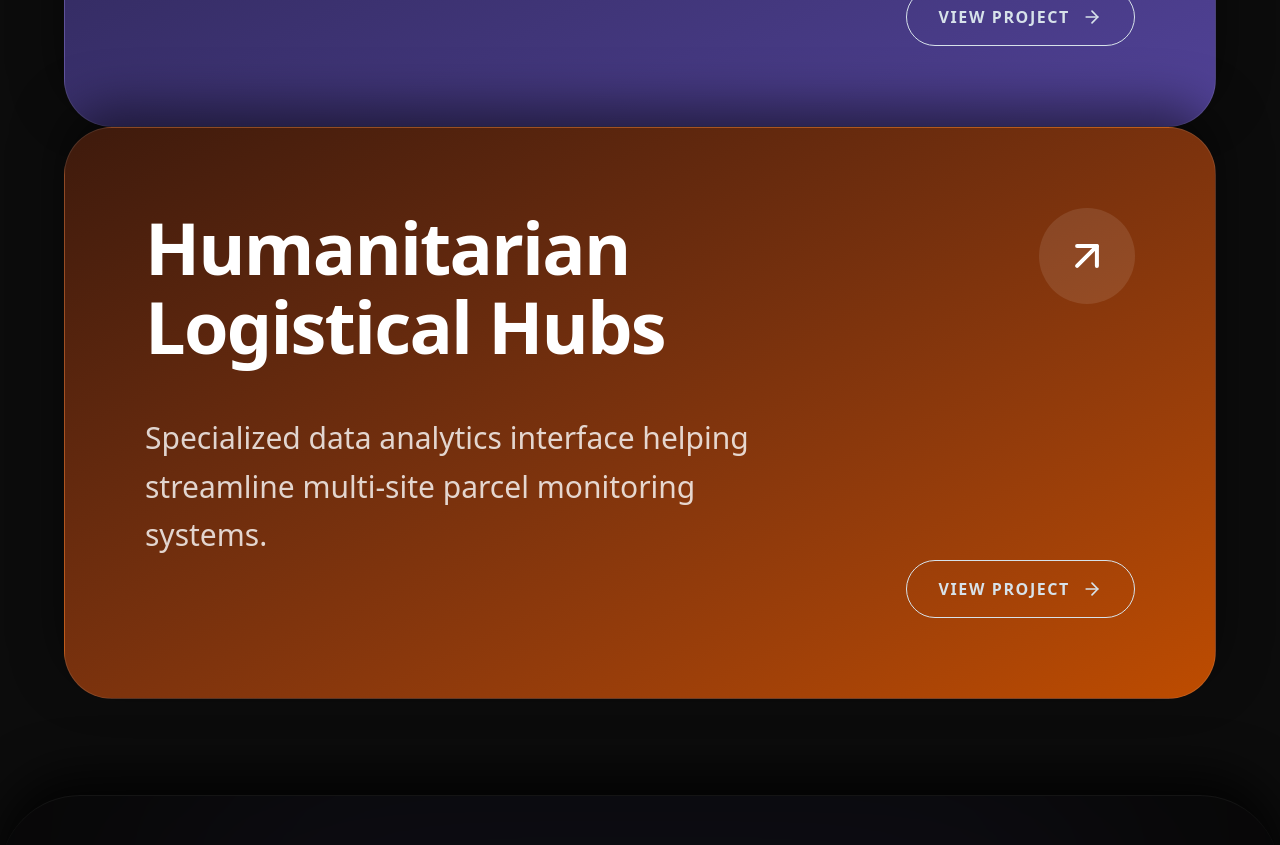
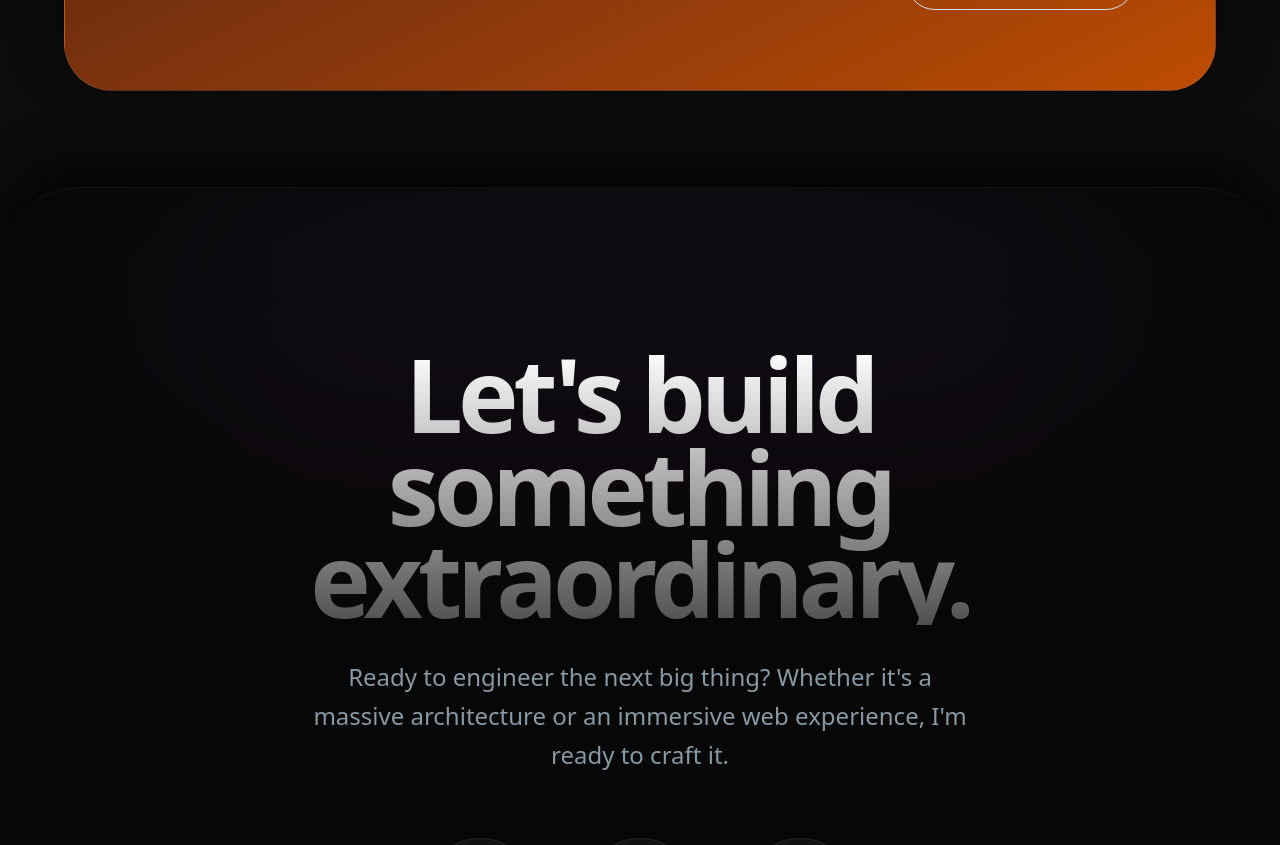
Before and after one commit to MahmoudSalem322/Protflio-, a Next.js app: page / in a window 1280 px wide. Shown: the part 5880-6725 px from the top of the page. Built offline with nearby package versions, Linux system fonts and the light colour scheme.

Commit message:
Remove Smart Spend from portfolio
Removed 'Smart Spend' project from the project showcase list.

```diff
--- a/src/app/page.tsx
+++ b/src/app/page.tsx
@@ -146,7 +146,6 @@ export default function Portfolio() {
               { id: 1, title: 'Masar Platform', desc: 'A project showcase for a modular institution management platform, covering operations, employees, tasks, and reporting. Built with React, TypeScript, and Vite.', color: 'from-[#0C1E3E] to-[#123063]', link: 'https://masartesting.vercel.app/' },
               { id: 2, title: 'Workflow Nets', desc: 'A workspace for projects, tasks, teams, clients, and invoices, with chat, video meetings, and performance dashboards. My role focused on frontend development with Next.js, React, TypeScript, and Tailwind CSS.', color: 'from-[#18011F] to-[#7621B0]', link: 'https://www.workflownets.com/' },
               { id: 3, title: 'Shifa', desc: 'A healthcare platform connecting patients with doctors, health centers, and pharmacies. Features include appointment booking, medicine requests and donations, and prescription reading. Built with Next.js, React, JavaScript, and Tailwind CSS.', color: 'from-[#07352F] to-[#087F74]', link: 'https://github.com/MahmoudSalem322/Shifa-v1' },
-              { id: 4, title: 'Smart Spend', desc: 'A personal finance web app for tracking accounts, income, expenses, budgets, and savings goals. Built with React, JavaScript, and Vite, with Arabic and English interfaces and a Laravel REST API integration.', color: 'from-[#252047] to-[#514297]', link: 'https://github.com/MahmoudSalem322/smart' },
               { id: 5, title: 'Humanitarian Logistical Hubs', desc: 'Specialized data analytics interface helping streamline multi-site parcel monitoring systems.', color: 'from-[#3E1A0C] to-[#BE4C00]', link: '#' }
             ].map((proj, i) => (
               <div
```
